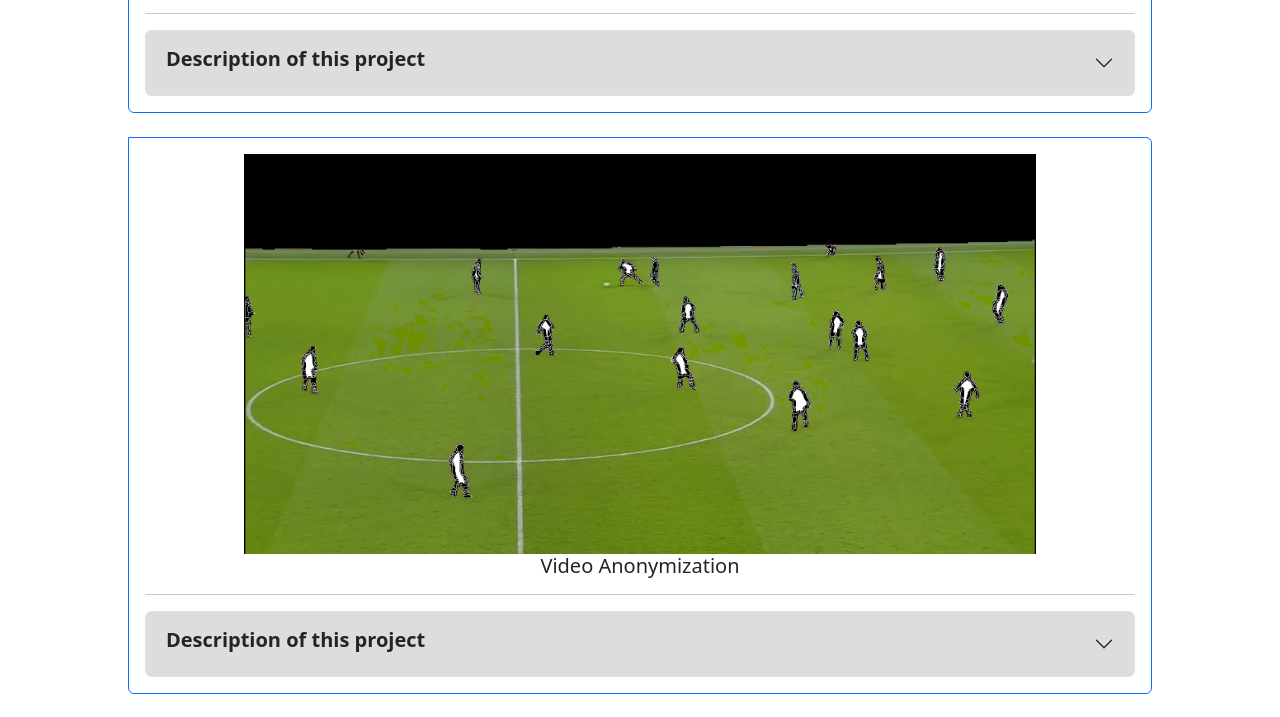
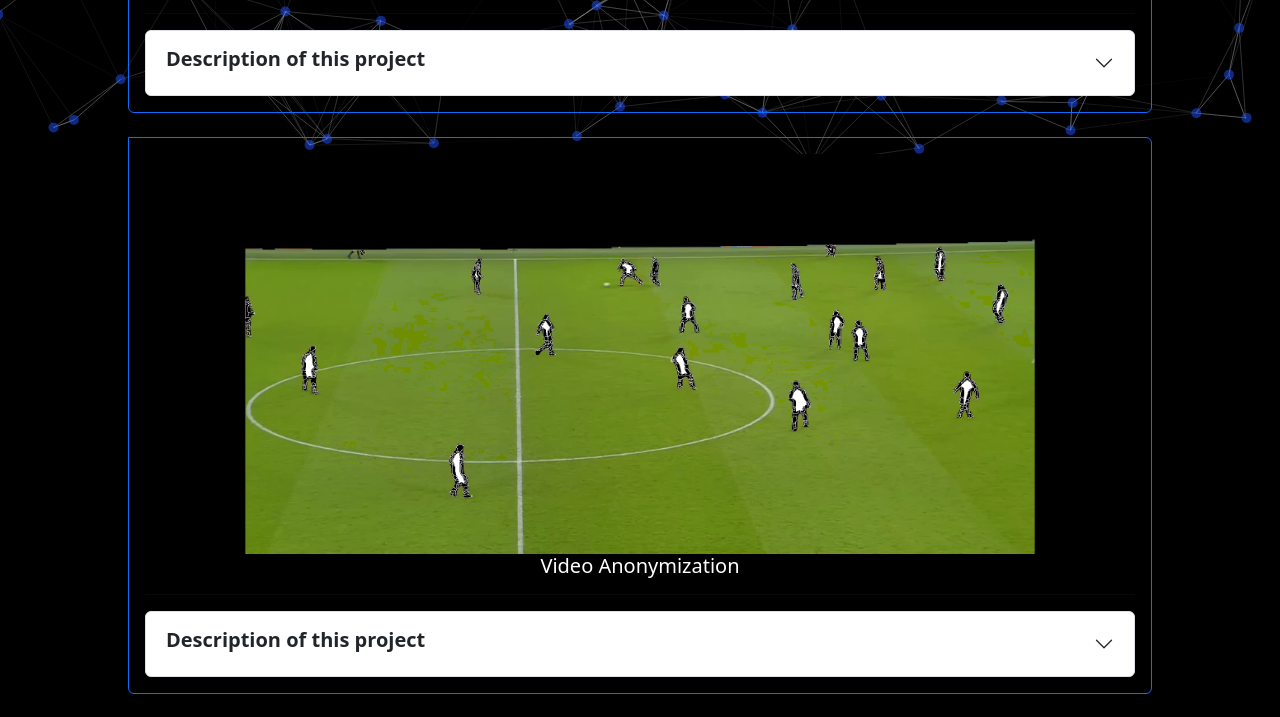
Before and after one commit to Aniket13579/Aniket13579.github.io, a plain HTML site: page Projects.html in a window 1280 px wide. Shown: the part 634-1351 px from the top of the page. Drawn offline with nearby package versions, Linux system fonts and the light colour scheme.

Commit message:
Update Projects.html

```diff
--- a/Projects.html
+++ b/Projects.html
@@ -24,6 +24,7 @@
             justify-content: center;
             align-items: center;
             text-align: center;
+            z-index: 1000;
         }
         .keywords{
             color: rgb(220, 190, 20);
@@ -35,7 +36,7 @@
         }
 
         .accordion-button,.others{
-            background-color: #0002;
+            background-color: #fff;
         }
 
         .downside{
@@ -50,6 +51,9 @@
         .anicoin-img{
             width: 100%;
             height:100%;
+        }
+        .about-img{
+          color:fff;
         }
 
     </style>
@@ -143,7 +147,8 @@
                         4) Custom IDE supporting languages like Java,Python,C++<br>
                         5) Try it now, to paste course code directly on IDE<br>
                         6) Certification on Completion<br>
-                        7) Competitive Coding Playground to test students skills where students code will get tested on hidden test cases created by course teacher.
+                        7) Competitive Coding Playground to test students skills where students code will get
+                        tested on hidden test cases created by course teacher.<br>
                         8) Recommendation of Courses by searches<br>
                         9) Support of Paypal SDK for In-portal payment process.
                         <br><b>Functionalities for Teachers:</b><br>
@@ -195,7 +200,7 @@
               </div>
         </div></a>
     </div>
-    <script src="./active.js"></script>
     <script src="./navbar.js"></script>
+    <script src="./particle-include.js"></script>
     </body>
 </html>
```
